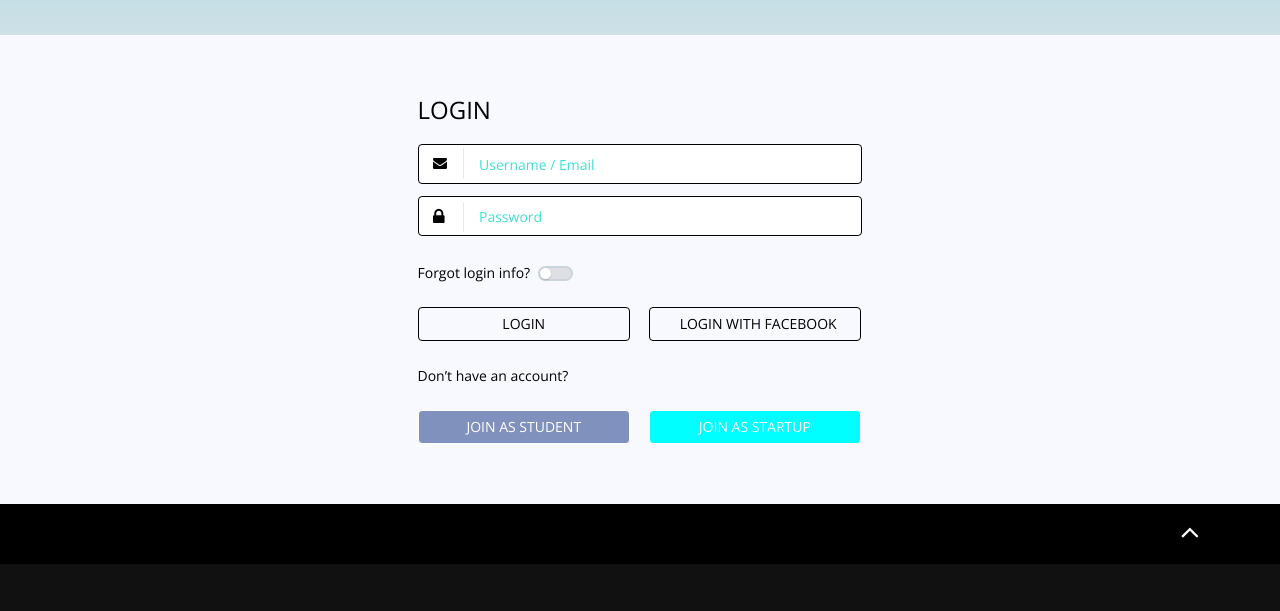
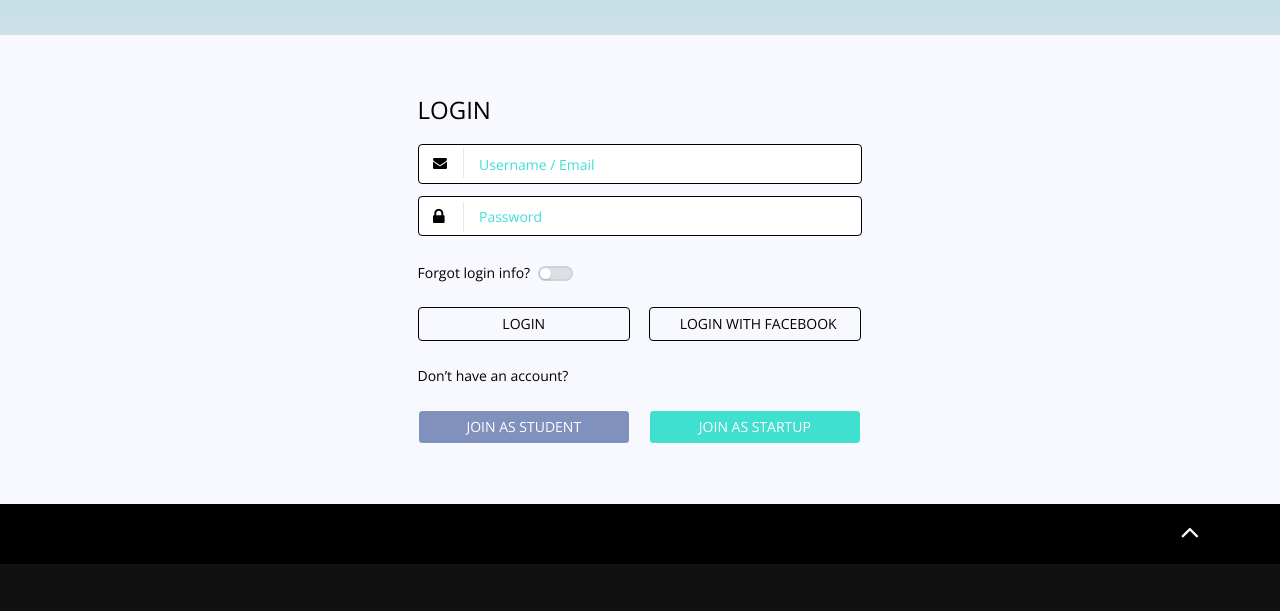
Before and after one commit to kristallwings/Startup-Intern, a plain HTML site: page index.html in a window 1280 px wide. Shown: the part 2774-3385 px from the top of the page. Drawn offline with nearby package versions, Linux system fonts and the light colour scheme.

Commit message:
Add files via upload

```diff
--- a/css/styles.css
+++ b/css/styles.css
@@ -59,7 +59,7 @@ background: transparent;}
 
 .btn-fill {
     color: white;
-  background-color:  cyan;}
+  background-color:  turquoise;}
 
   .btn-fill2 {
     color: white;
```
